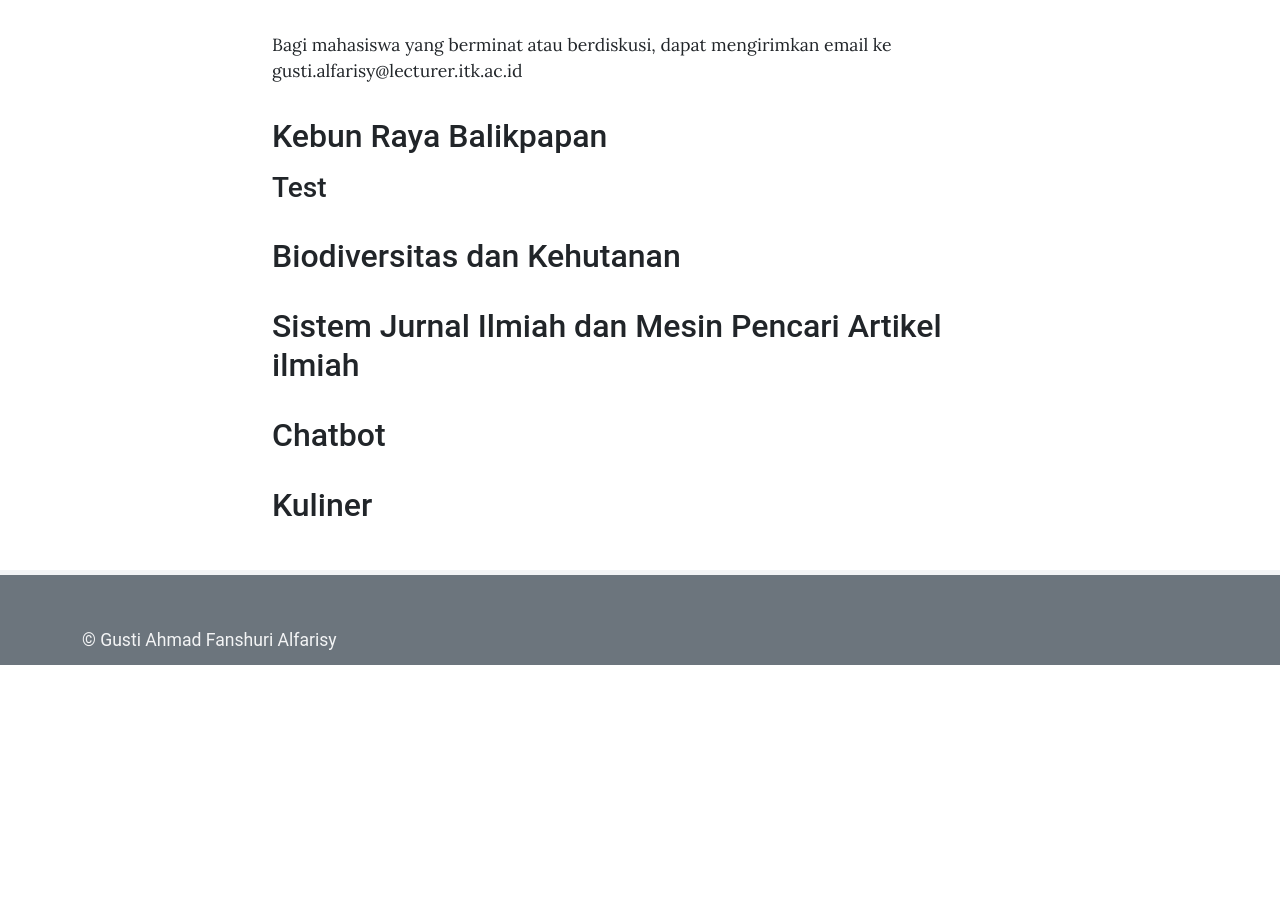
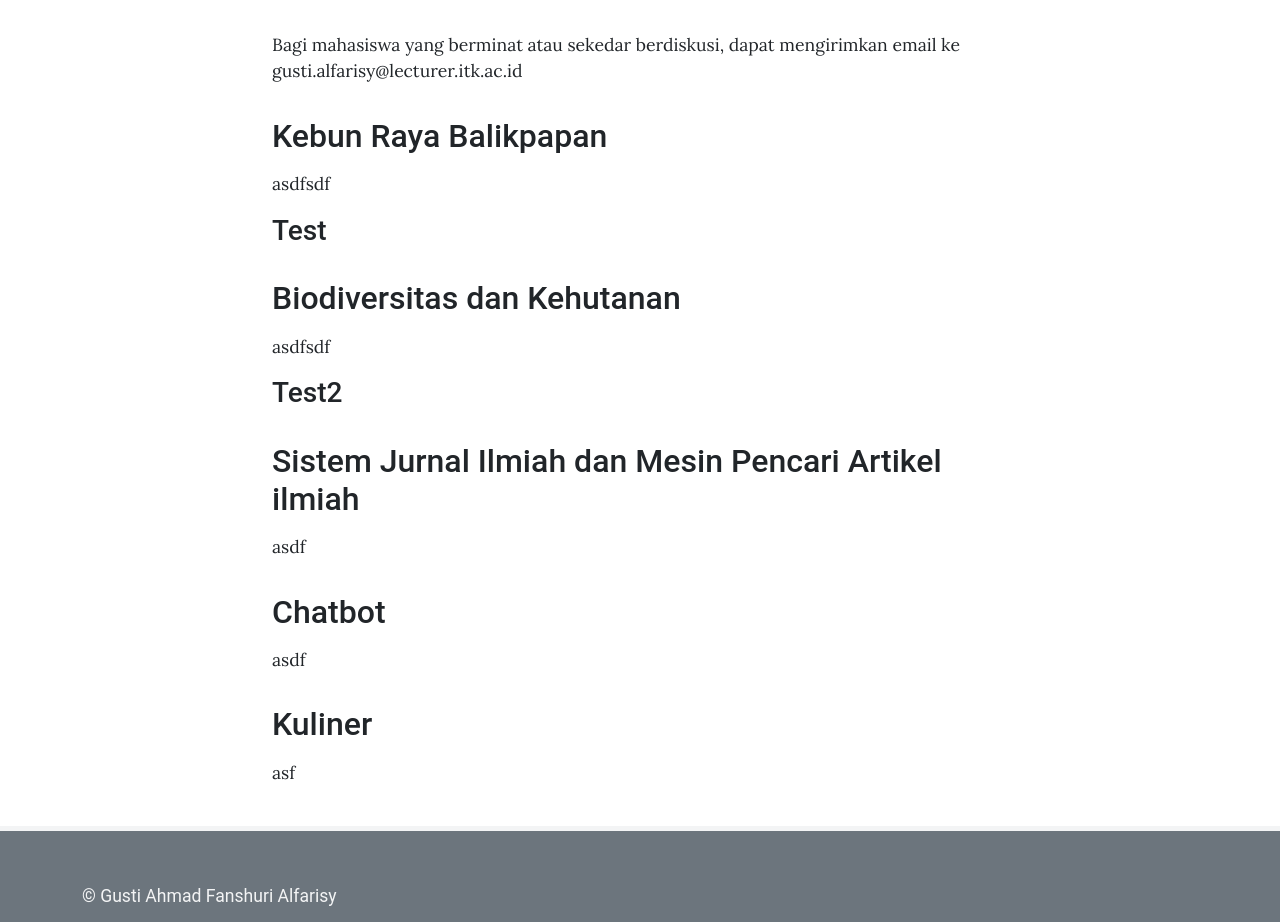
Before and after one commit to gusti-alfarisy/gusti-alfarisy.github.io, a Jekyll site: the page built from _posts/2025-05-20-tawara-topik-ta.md, in a window 1280 px wide. Shown: the part 333-1255 px from the top of the page. Built offline with Jekyll 4.4.1, drawn with Linux system fonts in a browser that asks for light colours; before the commit the page ends 998 px from its top, so only the background shows below that.

Commit message:
adding post regarding to the final projects topic

```diff
--- a/_posts/2025-05-20-tawara-topik-ta.md
+++ b/_posts/2025-05-20-tawara-topik-ta.md
@@ -8,17 +8,21 @@ author: Gusti Ahmad Fanshuri Alfarisy
 tags: [Topik TA]
 comments: false
 ---
-Bagi mahasiswa yang berminat atau berdiskusi, dapat mengirimkan email ke gusti.alfarisy@lecturer.itk.ac.id
+Bagi mahasiswa yang berminat atau sekedar berdiskusi, dapat mengirimkan email ke gusti.alfarisy@lecturer.itk.ac.id
 
 
 ## Kebun Raya Balikpapan
-
+asdfsdf
 ### Test
 
 ## Biodiversitas dan Kehutanan
+asdfsdf
+### Test2
 
 ## Sistem Jurnal Ilmiah dan Mesin Pencari Artikel ilmiah
+asdf
+## Chatbot
+asdf
+## Kuliner
 
-## Chatbot
-
-## Kuliner
+asf
```
